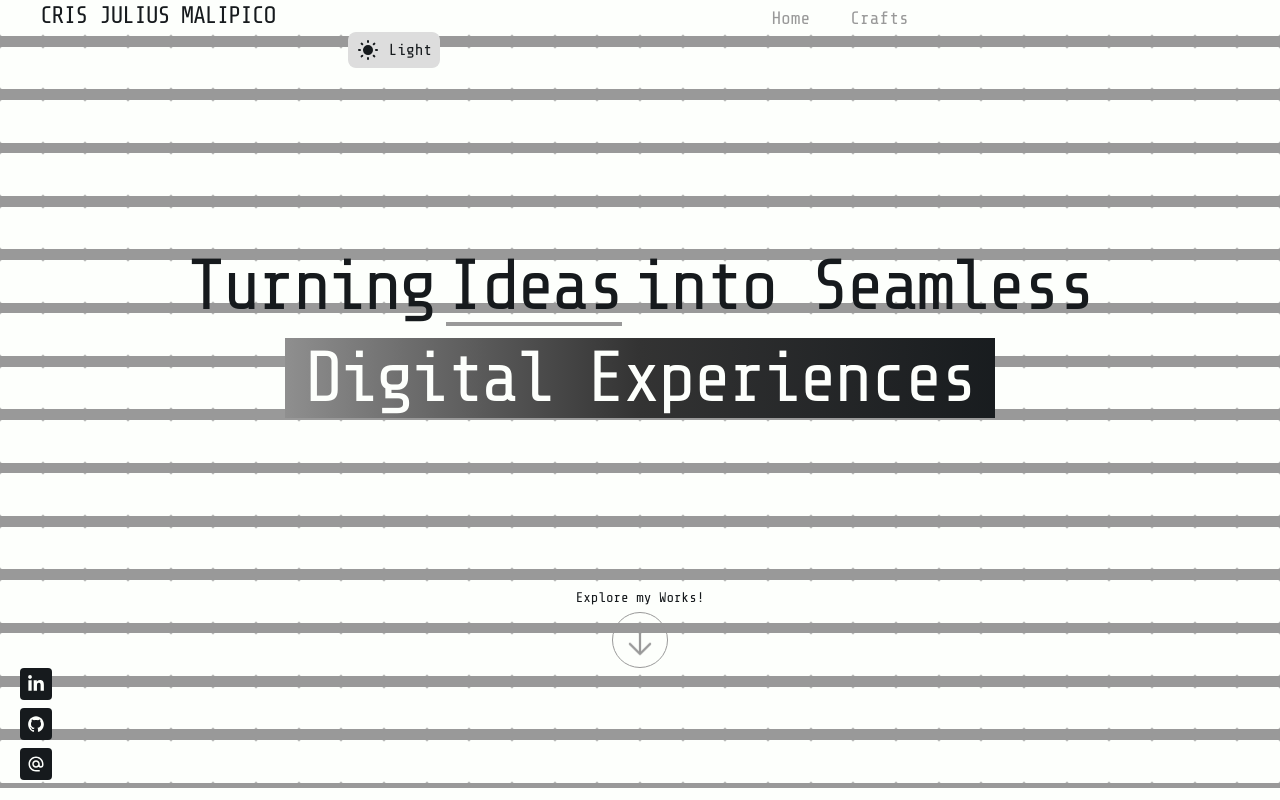
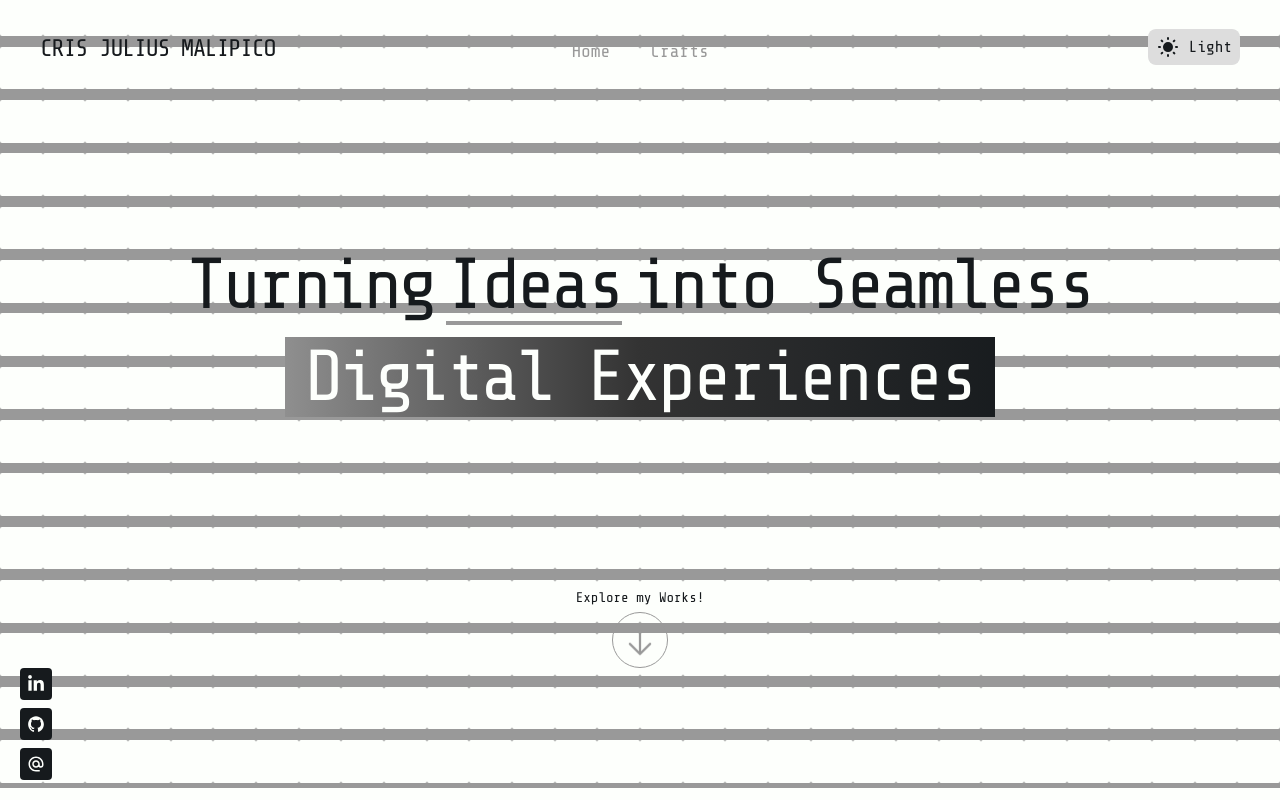
Before and after one commit to crississipi/Portfolio, a Next.js app: page / in a window 1280 px wide. Built offline with nearby package versions, Linux system fonts and the light colour scheme.

Commit message:
Final Version 2.2

```diff
--- a/components/Header.tsx
+++ b/components/Header.tsx
@@ -125,7 +125,7 @@ const Header = () => {
   return (
     <div className='h-20 w-full md:grid md:grid-cols-5 lg:grid-cols-3 flex md:items-end items-center justify-between text-lg z-50 md:px-10 px-5 pb-2'>
         <h1 className='md:col-span-2 lg:col-span-1 uppercase md:text-2xl text-xl text-nav-hover tracking-tighter'>Cris Julius Malipico</h1>
-        <div className='md:flex md:col-span-2 md:justify-center hidden'>
+        <div className='md:flex md:col-span-2 lg:col-span-1 md:justify-center hidden'>
           <NavLink refer='#home' section='Home'/>
           <NavLink refer='#crafts' section='Crafts'/>
         </div>
```
